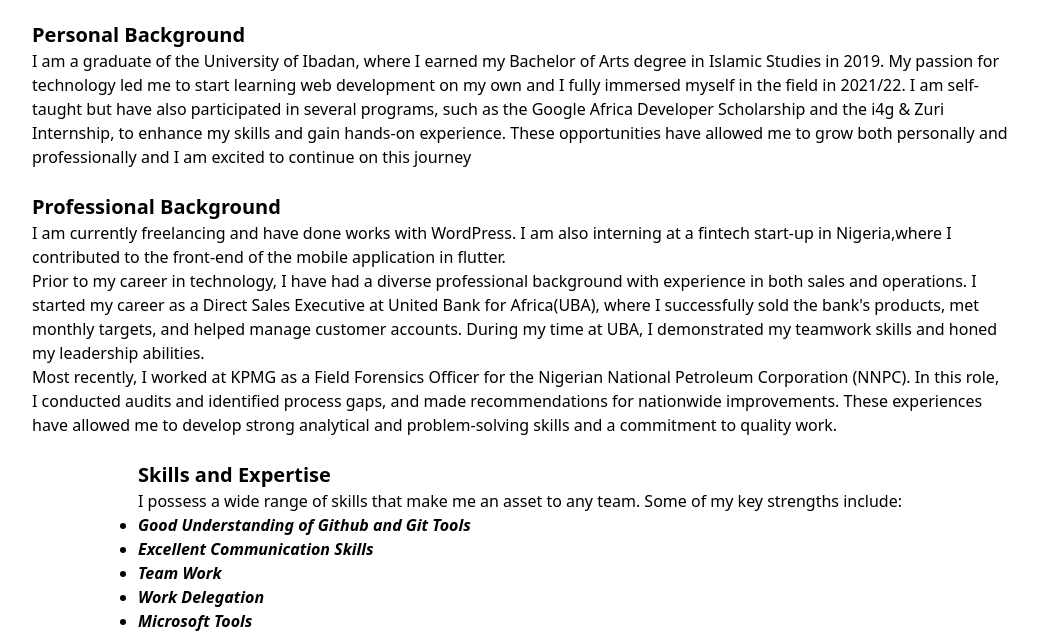
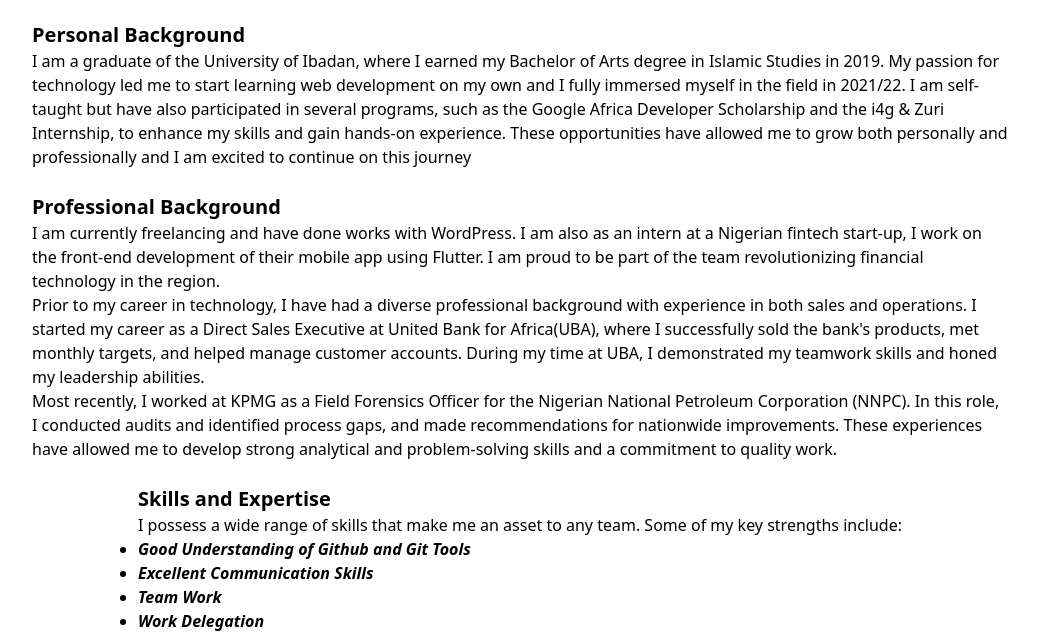
Before and after one commit to iBabs/Portfolio-tailwind, a website: page about.html in a window 1280 px wide. Shown: the part 559-1197 px from the top of the page, without its empty margins (120-1158 px from the left). Drawn offline with Linux system fonts and the light colour scheme.

Commit message:
about me edit

```diff
--- a/about.html
+++ b/about.html
@@ -129,8 +129,7 @@
                     <h3 class="text-xl font-bold">Professional Background</h3>
                     <p>
                         I am currently freelancing and have done works with WordPress.
-                        I am also interning at a fintech start-up in Nigeria,where I contributed
-                        to the front-end of the mobile application in flutter. <br>
+                        I am also as an intern at a Nigerian fintech start-up, I work on the front-end development of their mobile app using Flutter. I am proud to be part of the team revolutionizing financial technology in the region. <br>
                         Prior to my career in technology, I have had a diverse
                         professional background with experience in both sales
                         and operations. I started my career as a Direct Sales
```
